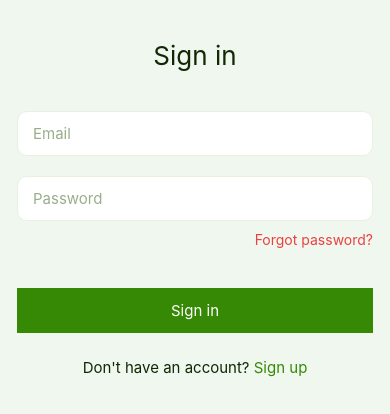
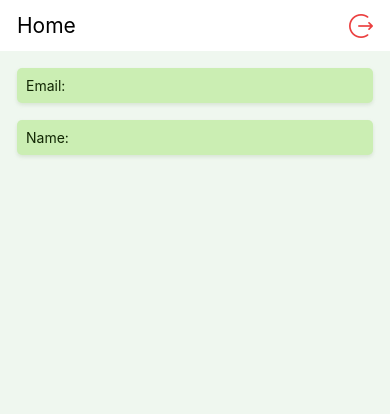
Before and after one commit to saleempirwani/KloudiusTest, a React Native app: screen /HomeScreen in a window 390 px wide. Shown: the top 414 px of the page. Built offline with nearby package versions, Linux system fonts and the light colour scheme.

Commit message:
home screen done

```diff
--- a/package.json
+++ b/package.json
@@ -17,7 +17,8 @@
     "react-native": "0.79.0",
     "react-native-gesture-handler": "^2.25.0",
     "react-native-safe-area-context": "^5.4.0",
-    "react-native-screens": "^4.10.0"
+    "react-native-screens": "^4.10.0",
+    "react-native-vector-icons": "^10.2.0"
   },
   "devDependencies": {
     "@babel/core": "^7.25.2",
@@ -32,6 +33,7 @@
     "@react-native/typescript-config": "0.79.0",
     "@types/jest": "^29.5.13",
     "@types/react": "^19.0.0",
+    "@types/react-native-vector-icons": "^6.4.18",
     "@types/react-test-renderer": "^19.0.0",
     "babel-plugin-module-resolver": "^5.0.2",
     "eslint": "^8.19.0",
--- a/src/components/Header/Header.tsx
+++ b/src/components/Header/Header.tsx
@@ -1,10 +1,73 @@
-import {SafeAreaView, View} from 'react-native';
-import {HORIZON_SPACE, STYLES} from 'src/theme';
+import {Alert, SafeAreaView, StyleSheet, View} from 'react-native';
+import AntDesign from 'react-native-vector-icons/AntDesign';
+import {navigationRef} from 'src/navigation/navigationRef';
+import {COLORS, HORIZON_SPACE} from 'src/theme';
+import {pixelSizeY} from 'src/utils/sizes';
+import AppText from '../AppText/AppText';
+import {removeAllFromLocal} from 'src/utils/localStorage';
 
-export default function Header() {
+interface IProps {
+  title?: string;
+}
+
+export default function Header({title}: IProps) {
+  const handleLogout = () => {
+    Alert.alert(
+      'Logout',
+      'Are you sure you want to logout?',
+      [
+        {
+          text: 'No',
+          onPress: () => {},
+          style: 'cancel',
+        },
+        {
+          text: 'Yes',
+          onPress: async () => {
+            await removeAllFromLocal();
+            navigationRef.reset({
+              index: 0,
+              routes: [{name: 'AuthStack'}],
+            });
+          },
+          style: 'destructive',
+        },
+      ],
+      {cancelable: true},
+    );
+  };
+
   return (
-    <View style={[STYLES.mH(HORIZON_SPACE)]}>
+    <View>
       <SafeAreaView />
+      {!!title && (
+        <View style={styles.container}>
+          <AppText
+            title={title}
+            variant="h2"
+            color={COLORS.black}
+            alignSelf="center"
+          />
+          <AntDesign
+            name="logout"
+            size={24}
+            color={COLORS.red}
+            onPress={handleLogout}
+          />
+        </View>
+      )}
     </View>
   );
 }
+
+export const styles = StyleSheet.create({
+  container: {
+    height: pixelSizeY(60),
+    backgroundColor: COLORS.white,
+    paddingHorizontal: HORIZON_SPACE,
+    justifyContent: 'space-between',
+    alignItems: 'center',
+    flexDirection: 'row',
+    // ...STYLES.shadow,
+  },
+});
--- a/src/navigation/index.tsx
+++ b/src/navigation/index.tsx
@@ -3,9 +3,10 @@ import {createNativeStackNavigator} from '@react-navigation/native-stack';
 import {useEffect, useState} from 'react';
 import {KeyboardAvoidingView} from 'react-native';
 // import {COLORS, STYLES} from 'src/assets/theme';
-import {SignInScreen} from 'src/screens';
+import {HomeScreen, SignInScreen} from 'src/screens';
 // import {dispatch} from 'src/store';
 // import {userSession} from 'src/store/slices/authSlice';
+import SignUpScreen from 'src/screens/Auth/SignUpScreen/SignUpScreen';
 import {StackParamList} from 'src/types';
 import {navigationRef} from './navigationRef';
 
@@ -21,38 +22,38 @@ const AuthStack = () => {
         component={SignInScreen}
         options={options}
       />
-      {/* <Stack.Screen
+      <Stack.Screen
         name="SignUpScreen"
         component={SignUpScreen}
         options={options}
-      /> */}
+      />
     </Stack.Navigator>
   );
 };
 
-// const HomeStack = () => {
-//   return (
-//     <Stack.Navigator>
-//       <Stack.Screen
-//         name="HomeScreen"
-//         component={HomeScreen}
-//         options={options}
-//       />
-//     </Stack.Navigator>
-//   );
-// };
+const HomeStack = () => {
+  return (
+    <Stack.Navigator id={undefined}>
+      <Stack.Screen
+        name="HomeScreen"
+        component={HomeScreen}
+        options={options}
+      />
+    </Stack.Navigator>
+  );
+};
 
 const RootNavigator = ({navStack}: {navStack: keyof StackParamList}) => {
   return (
     <Stack.Navigator initialRouteName={navStack} id={undefined}>
+      <Stack.Screen name="HomeStack" component={HomeStack} options={options} />
       <Stack.Screen name="AuthStack" component={AuthStack} options={options} />
-      {/* <Stack.Screen name="HomeStack" component={HomeStack} options={options} /> */}
     </Stack.Navigator>
   );
 };
 
 export default function AppNavigator() {
-  const [navStack, setNavStack] = useState<keyof StackParamList>('AuthStack');
+  const [navStack, setNavStack] = useState<keyof StackParamList>('HomeStack');
 
   const checkAuth = () => {
     const params = {
--- a/src/screens/Auth/SignInScreen/SignInScreen.tsx
+++ b/src/screens/Auth/SignInScreen/SignInScreen.tsx
@@ -16,7 +16,6 @@ import {FormNameKey, NavigationProps} from 'src/types';
 export interface IForm {
   email: string;
   password: string;
-  confirmPassword?: string;
 }
 
 export interface ISignInScreenProps {}
--- a/src/screens/Auth/SignUpScreen/SignUpScreen.tsx
+++ b/src/screens/Auth/SignUpScreen/SignUpScreen.tsx
@@ -1,7 +1,6 @@
 import {useNavigation} from '@react-navigation/native';
-import React from 'react';
+import {Fragment, useState} from 'react';
 import {ScrollView, View} from 'react-native';
-import {COLORS} from 'src/assets/theme';
 import {
   AppButton,
   AppInput,
@@ -9,29 +8,30 @@ import {
   Container,
   Header,
   Space,
-  Wrapper,
-} from 'src/common-components';
+} from 'src/components';
+import {LABELS} from 'src/labels';
+import {COLORS} from 'src/theme';
+import {FormNameKey, NavigationProps} from 'src/types';
 
-import {LABELS} from 'src/labels';
-import {NavigationProps} from 'src/types/NavigationTypes';
-import {
-  FormNameKey,
-  IForm,
-  ISignUpScreenProps,
-} from 'src/types/SignUpScreenTypes';
-import {trimObjectValues} from 'src/utils/helpers';
+export interface IForm {
+  email: string;
+  password: string;
+  confirmPassword: string;
+}
 
-const FormDefaults: IForm = {
+interface ISignUpScreenProps {}
+
+const formInit: IForm = {
   email: '',
   password: '',
   confirmPassword: '',
 };
 
-const SignUpScreen: React.FC<ISignUpScreenProps> = ({theme}) => {
+const SignUpScreen: React.FC<ISignUpScreenProps> = ({}) => {
   // const authState = useSelector((authState: RootState) => authState.auth);
   const navigation = useNavigation<NavigationProps>();
 
-  const [form, setForm] = React.useState<IForm>(FormDefaults);
+  const [form, setForm] = useState<IForm>(formInit);
 
   const onChangeText = (name: FormNameKey, value: string) => {
     let _value = value;
@@ -44,8 +44,7 @@ const SignUpScreen: React.FC<ISignUpScreenProps> = ({theme}) => {
   };
 
   const onSignup = () => {
-    const payload = trimObjectValues(form) as IForm;
-    console.debug('payload', payload);
+    console.debug('payload', form);
 
     // navigation.navigate('HomeStack', {});
 
@@ -69,9 +68,12 @@ const SignUpScreen: React.FC<ISignUpScreenProps> = ({theme}) => {
 
   return (
     <Container>
-      <Header empty />
+      <Fragment>
+        <Header />
         <ScrollView showsVerticalScrollIndicator={false}>
           <View>
+            <Space mT={40} />
+
             <AppText title={LABELS.signUp} variant="h1" alignSelf="center" />
             <Space mB={40} />
 
@@ -121,9 +123,10 @@ const SignUpScreen: React.FC<ISignUpScreenProps> = ({theme}) => {
             </AppText>
           </View>
         </ScrollView>
+      </Fragment>
       {/* {authState.loading && <FullScreenLoaderModal />} */}
     </Container>
   );
 };
 
-export default Wrapper(SignUpScreen);
+export default SignUpScreen;
--- a/src/screens/HomeScreen/HomeScreen.tsx
+++ b/src/screens/HomeScreen/HomeScreen.tsx
@@ -1,20 +1,38 @@
-import {useNavigation} from '@react-navigation/native';
-import React from 'react';
-import {COLORS} from 'src/assets/theme';
-import {Container, Header, Wrapper} from 'src/common-components';
-import {IHomeScreenProps} from 'src/types/HomeScreen';
-import {NavigationProps} from 'src/types/NavigationTypes';
-import {styling} from './styles';
+import {Fragment} from 'react';
+import {StyleSheet, View} from 'react-native';
+import {AppText, Container, Header} from 'src/components';
+import {COLORS, HORIZON_SPACE, STYLES} from 'src/theme';
+import {pixelSizeX, pixelSizeY} from 'src/utils/sizes';
 
-const HomeScreen: React.FC<IHomeScreenProps> = ({theme}) => {
-  const styles = styling(theme);
-  const navigation = useNavigation<NavigationProps>();
+interface IHomeScreenProps {}
 
+const HomeScreen: React.FC<IHomeScreenProps> = ({}) => {
   return (
-    <Container>
-      <Header menuBtn titleColor={COLORS.primary} />
+    <Container mH={false}>
+      <Fragment>
+        <Header title="Home" />
+        <View style={[STYLES.pH(HORIZON_SPACE)]}>
+          <View style={styles.list}>
+            <AppText title={`Email: ${''}`} variant="body2" />
+          </View>
+          <View style={styles.list}>
+            <AppText title={`Name: ${''}`} variant="body2" />
+          </View>
+        </View>
+      </Fragment>
     </Container>
   );
 };
 
-export default Wrapper(HomeScreen);
+export default HomeScreen;
+
+export const styles = StyleSheet.create({
+  list: {
+    backgroundColor: COLORS.leaveGreen,
+    paddingHorizontal: pixelSizeX(10),
+    paddingVertical: pixelSizeX(10),
+    borderRadius: 5,
+    marginTop: pixelSizeY(20),
+    ...STYLES.shadow,
+  },
+});
--- a/src/screens/index.ts
+++ b/src/screens/index.ts
@@ -3,4 +3,4 @@ export {default as SignInScreen} from './Auth/SignInScreen/SignInScreen';
 // export {default as SignUpScreen} from './Auth/SignUpScreen/SignUpScreen';
 
 // Home
-// export {default as HomeScreen} from './HomeScreen/HomeScreen';
+export {default as HomeScreen} from './HomeScreen/HomeScreen';
--- /dev/null
+++ b/src/utils/localStorage.ts
@@ -0,0 +1,43 @@
+import AsyncStorage from '@react-native-async-storage/async-storage';
+
+export type Key = '@theme' | '@token' | '@userData';
+
+export const setToLocal = async (
+  key: Key,
+  value: string | Object,
+): Promise<void> => {
+  try {
+    await AsyncStorage.setItem(key, JSON.stringify(value));
+  } catch (e) {
+    console.log(`❌ ERR [(setToLocal${key})] =====> `, e);
+  }
+};
+
+export const getFromLocal = async (
+  key: Key,
+): Promise<Object | string | null | undefined> => {
+  try {
+    const value = await AsyncStorage.getItem(key);
+    return value ? JSON.parse(value) : null;
+  } catch (e) {
+    console.log(`❌ ERR [getFromLocal(${key})] =====> `, e);
+  }
+};
+
+export const removeFromLocal = async (key: Key): Promise<void> => {
+  try {
+    await AsyncStorage.removeItem(key);
+  } catch (e) {
+    console.log(`❌ ERR [removeFromLocal(${key})] =====> `, e);
+  }
+};
+
+export const removeAllFromLocal = async (): Promise<void> => {
+  try {
+    const keys = await AsyncStorage.getAllKeys();
+    const promise = keys.map(async key => await AsyncStorage.removeItem(key));
+    await Promise.all(promise);
+  } catch (e) {
+    console.log('❌ ERR [removeAllFromLocal] =====> ', e);
+  }
+};
```
Also changed, not shown: 4 other files (tests, documents, lock files or other folders). Lines whose indentation alone changed are shown as unchanged.
